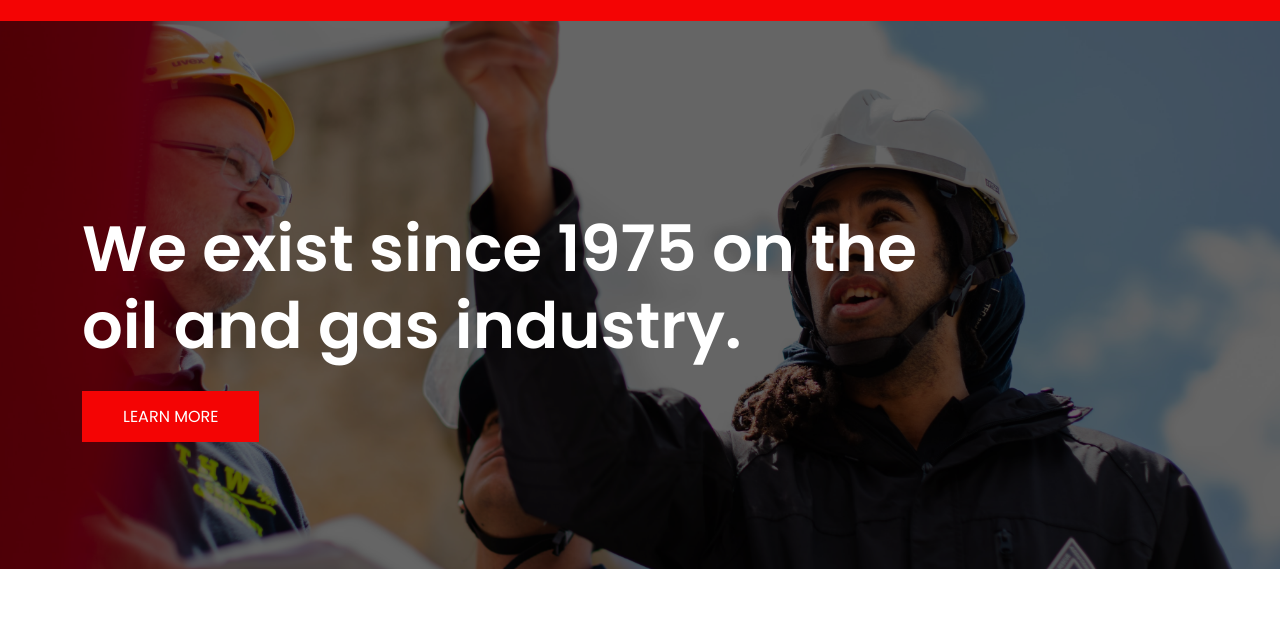
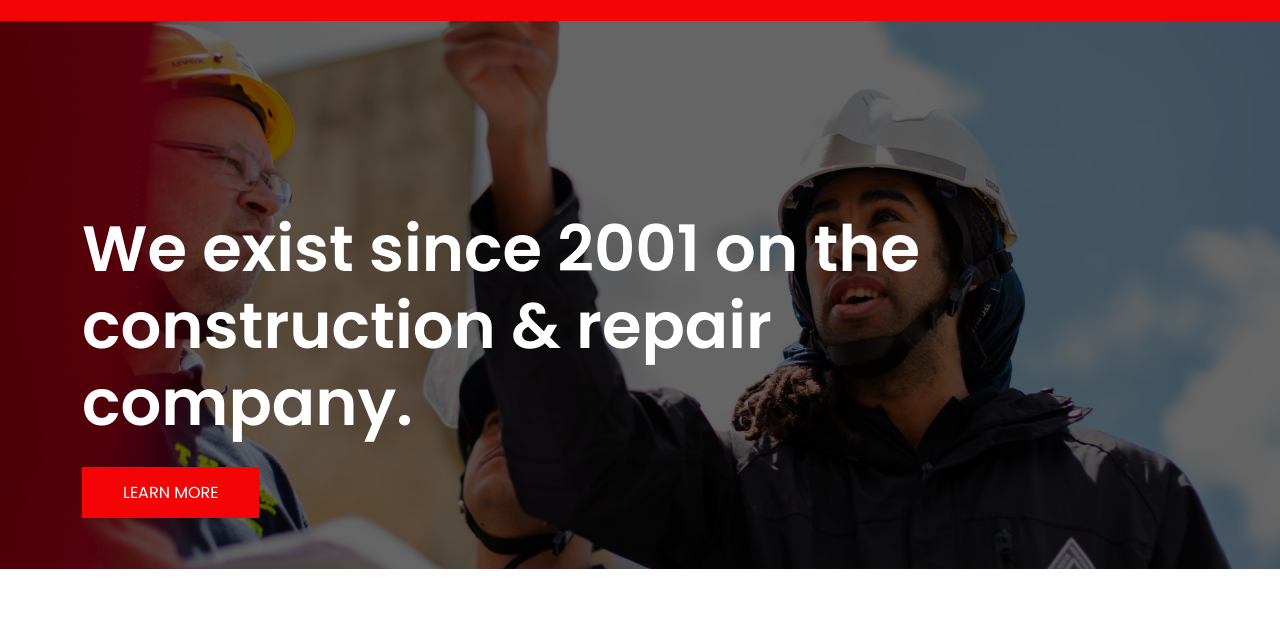
Before and after one commit to mdsalathossain0/Exam1, a plain HTML site: page index.html in a window 1280 px wide. Shown: the part 141-785 px from the top of the page. Drawn offline with Linux system fonts and the light colour scheme.

Commit message:
some text change

```diff
--- a/index.html
+++ b/index.html
@@ -76,7 +76,7 @@
         <div class="container">
           <div class="row">
             <div class="banner-text">
-              <h1>We exist since 1975 on the oil and gas industry.</h1>
+              <h1>We exist since 2001 on the construction & repair company.</h1>
               <div class="common-button">
                 <a href="">LEARN MORE</a>
               </div>
```
